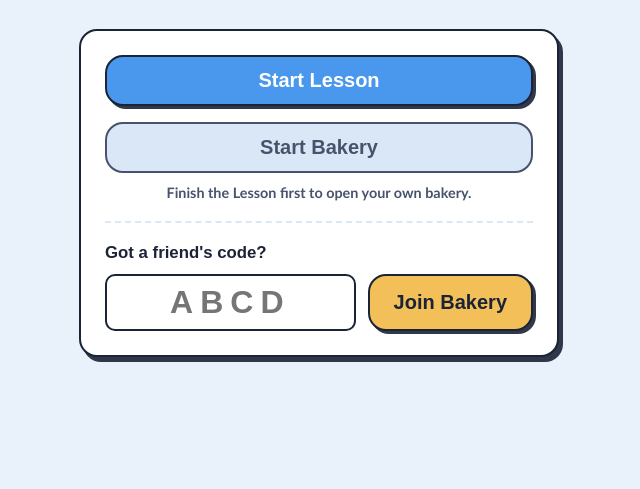
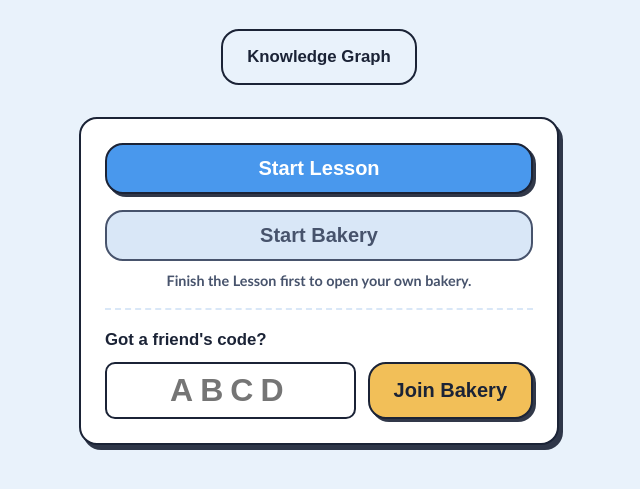
Before and after one commit to jagaimo314/playcademy-coins, a website built with Vite: page index.html in a window 1280 px wide. Shown: the part 183-672 px from the top of the page, without its empty margins (321-961 px from the left). Built offline with nearby package versions, Linux system fonts and the light colour scheme.

Commit message:
Include knowledge graph link on the homepage

```diff
--- a/src/views/home/home.css
+++ b/src/views/home/home.css
@@ -79,3 +79,27 @@
 }
 
 .pc-home__error[hidden] { display: none; }
+
+/* Its own row above the menu card, sized to its text rather than the column. */
+.pc-home__doc {
+    display: flex;
+    justify-content: center;
+}
+
+/*
+ * The doc link wears the button skin but is an anchor, which centres nothing
+ * and underlines everything on its own. `.pc-button` was written against
+ * <button>, so an anchor has to be told to look like one.
+ */
+.pc-home__doc-link {
+    display: inline-flex;
+    align-items: center;
+    justify-content: center;
+    text-align: center;
+    text-decoration: none;
+    font-size: var(--pc-text-base);
+    background: transparent;
+    box-shadow: none;
+}
+
+.pc-home__doc-link:hover { background: var(--pc-white); }
--- a/src/views/home/home.view.js
+++ b/src/views/home/home.view.js
@@ -31,6 +31,29 @@ export function createHomeView({ store, navigate }) {
 
     syncBakeryGate(lessonDone())
     const unsubscribe = store.subscribe('lesson.completed', syncBakeryGate)
+
+    // --- The knowledge graph ------------------------------------------------
+
+    /*
+     * A plain anchor, not a `createPrimaryButton`: this leaves the app instead
+     * of routing inside it, and a link is what the browser — and a screen
+     * reader — should be told it is. It opens in a new tab so a kid who taps it
+     * never loses the menu behind a doc they cannot navigate back out of.
+     *
+     * It sits outside the menu card on purpose. The card is the kid's: lesson,
+     * bakery, a friend's code. This is a doc for the grown-up in the room and
+     * belongs to neither of those, so it is kept off that surface rather than
+     * stacked in among things a kid is meant to press.
+     */
+    const knowledgeGraph = el('div', { class: 'pc-home__doc' }, el('a', {
+        class: 'pc-button pc-button--quiet pc-home__doc-link',
+        href: '/docs/coin-sums-knowledge-graph.html',
+        target: '_blank',
+        rel: 'noopener',
+    }, [
+        'Knowledge Graph',
+        el('span', { class: 'pc-visually-hidden' }, ' (opens in a new tab)'),
+    ]))
 
     // --- Join by code -------------------------------------------------------
 
@@ -97,6 +120,8 @@ export function createHomeView({ store, navigate }) {
                 'Learn to count coins, then run a bakery with your friends.'),
         ]),
 
+        knowledgeGraph,
+
         el('div', { class: 'pc-home__menu pc-card pc-stack' }, [
             startLesson.el,
             startBakery.el,
--- a/vite.config.js
+++ b/vite.config.js
@@ -22,6 +22,18 @@ export default defineConfig({
         },
     },
     build: {
+        /*
+         * Two pages, not one. Home links out to the knowledge graph, and dev
+         * serves it straight off the filesystem — but `docs/` is not
+         * `publicDir`, so without naming it here the built app ships a link to
+         * a 404. Listing an input replaces the default, hence index.html too.
+         */
+        rollupOptions: {
+            input: {
+                app: 'index.html',
+                knowledgeGraph: 'docs/coin-sums-knowledge-graph.html',
+            },
+        },
         outDir: 'dist',
         target: 'es2022',
         sourcemap: true,
```
